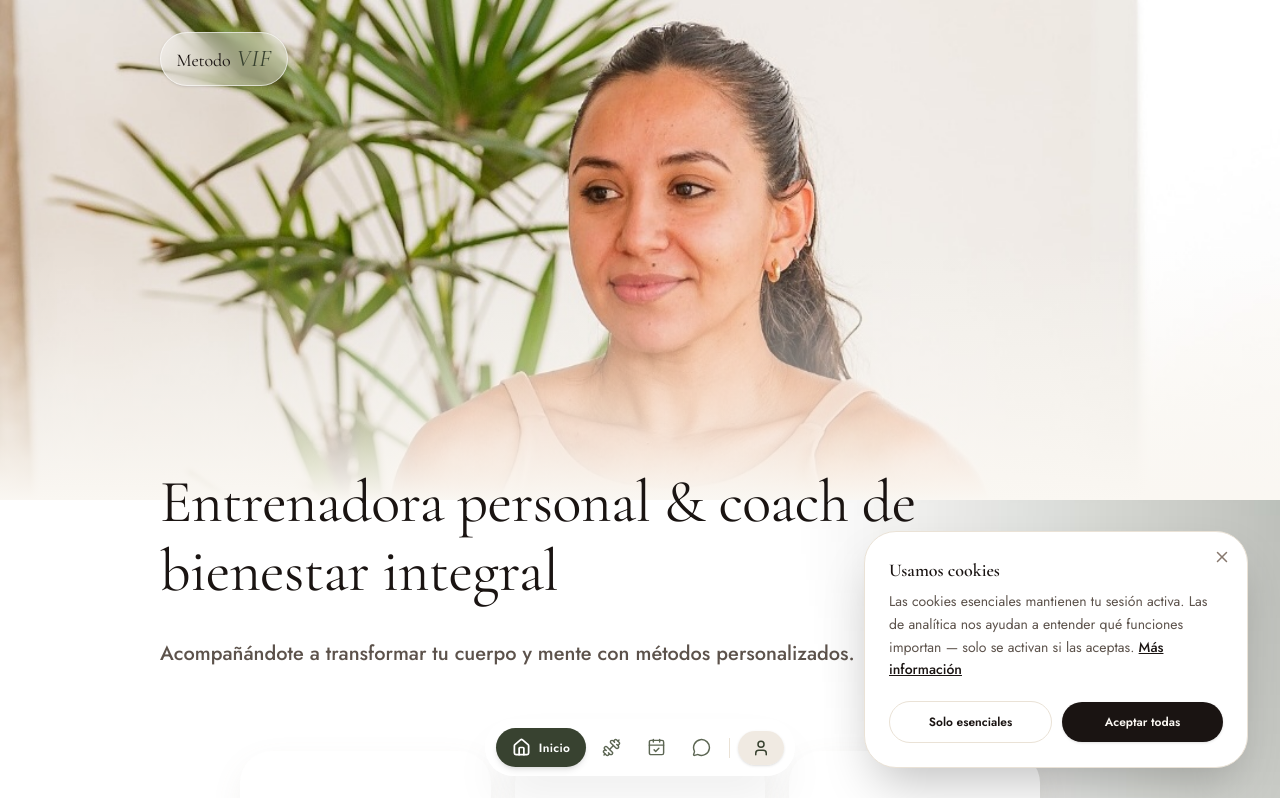
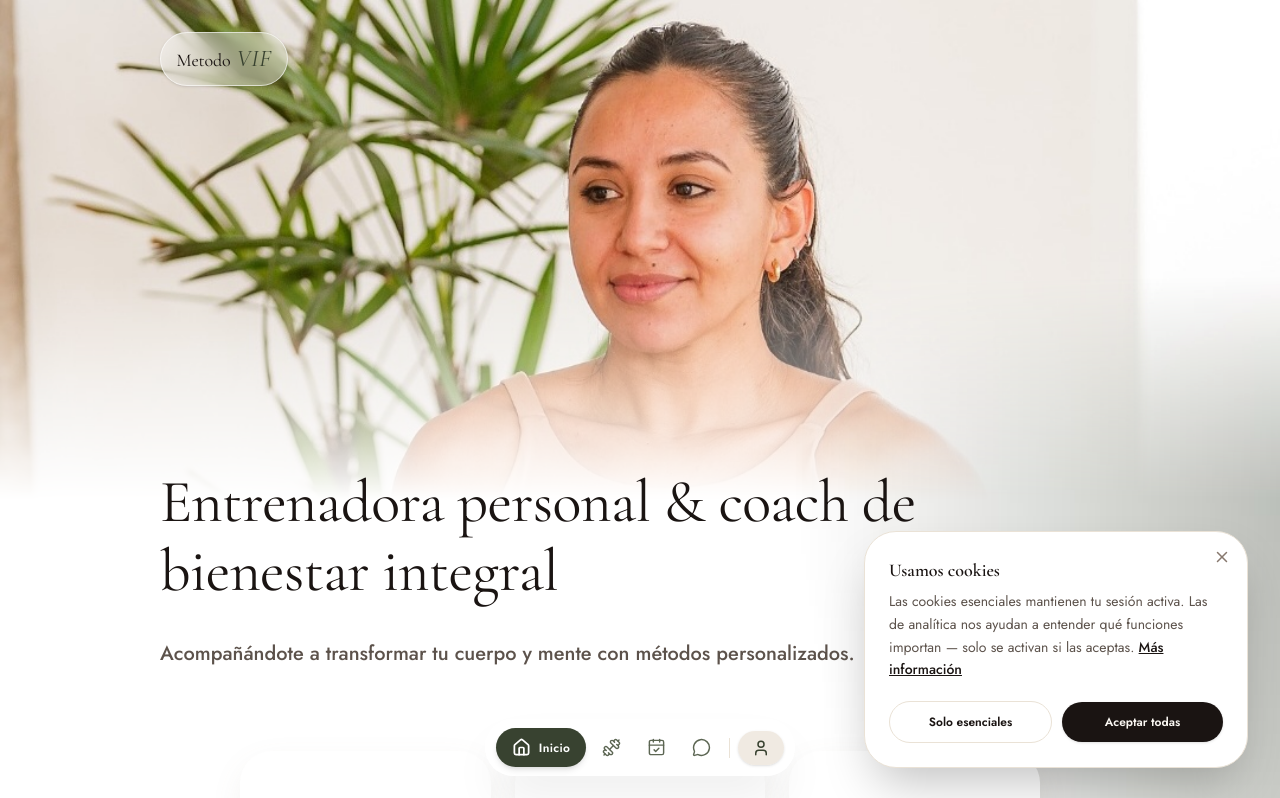
Before and after one commit to fatimabret/metodovif, a React (Vite) app in the folder entrenadora-front/: page / in a window 1280 px wide. Shown: the top 798 px of the page. Built offline with nearby package versions, Linux system fonts and the light colour scheme; no server answers.

Commit message:
arreglo de mas cosas

```diff
--- a/entrenadora-front/src/components/Inicio/Hero.jsx
+++ b/entrenadora-front/src/components/Inicio/Hero.jsx
@@ -17,9 +17,12 @@ export default function Hero({ titulo, biografia, urlFoto }) {
         <img
           src={urlFoto}
           alt="Vero Integral Fit"
-          className="hero-image w-full h-full object-cover object-top"
+          className="hero-image mix-blend-multiply w-full h-full object-cover object-top"
+          style={{
+            WebkitMaskImage: "linear-gradient(to bottom, black 55%, transparent 100%)",
+            maskImage: "linear-gradient(to bottom, black 55%, transparent 100%)"
+          }}
         />
-        <div className="absolute inset-0 bg-gradient-to-b from-transparent via-transparent to-[#FAF7F2]"></div>
       </div>
 
       <div className="hero-content relative z-20 w-full px-6 md:px-12 lg:px-24 xl:px-40 2xl:px-60 -mt-4 sm:-mt-8 md:-mt-24 lg:-mt-16 xl:-mt-8 flex flex-col items-start">
--- a/entrenadora-front/src/pages/Inicio.jsx
+++ b/entrenadora-front/src/pages/Inicio.jsx
@@ -103,13 +103,11 @@ export default function Inicio() {
     <main className="flex flex-col relative animate-fadeIn min-h-screen">
 
       <div
-        className="fixed inset-0 w-full h-full pointer-events-none z-0"
+        className="fixed top-0 left-0 w-full h-[100dvh] pointer-events-none z-0"
         style={{
           backgroundImage: "url('/hero-bg.jpg')",
           backgroundSize: "cover",
           backgroundPosition: "center",
-          transform: "translateZ(0)",
-          willChange: "transform"
         }}
       ></div>
 
```
Also changed, not shown: 1 other file (tests, documents, lock files or other folders).
